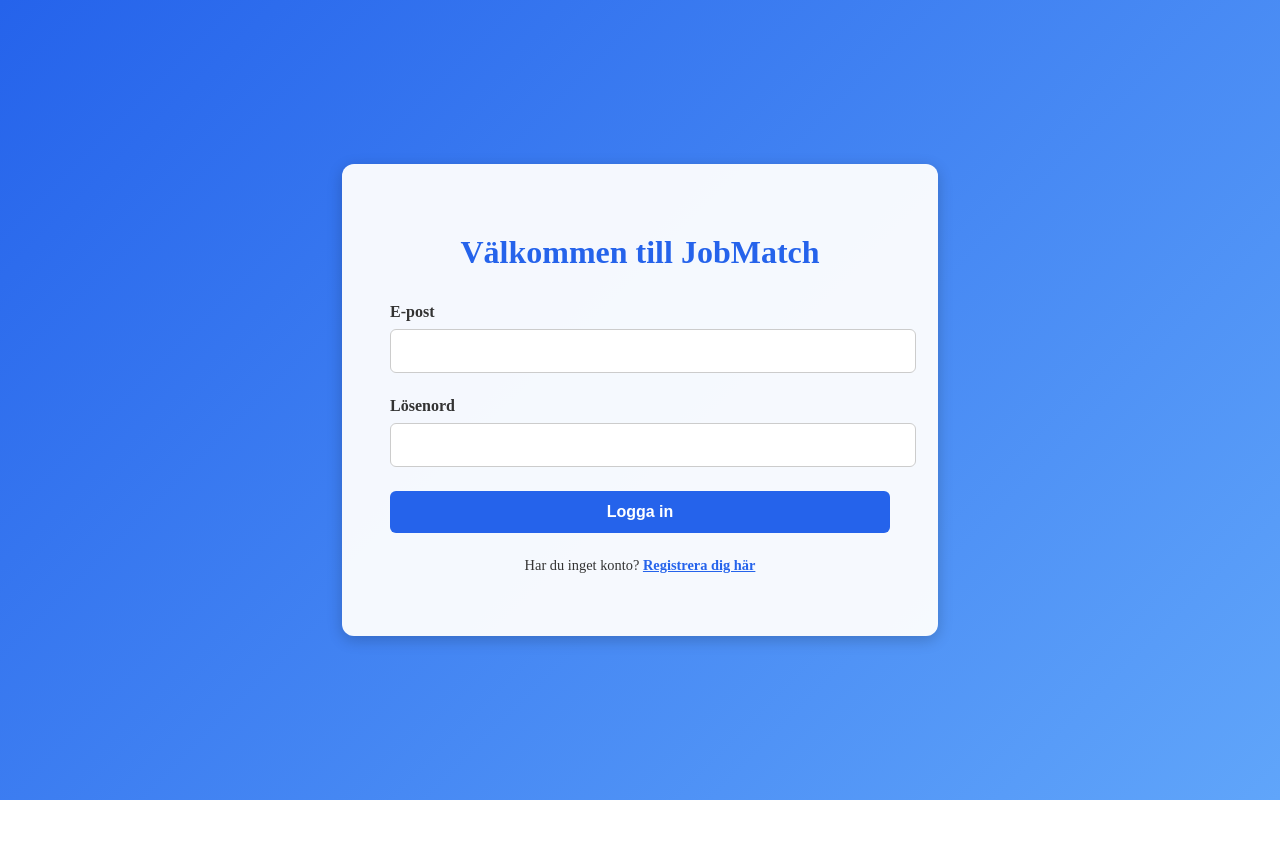
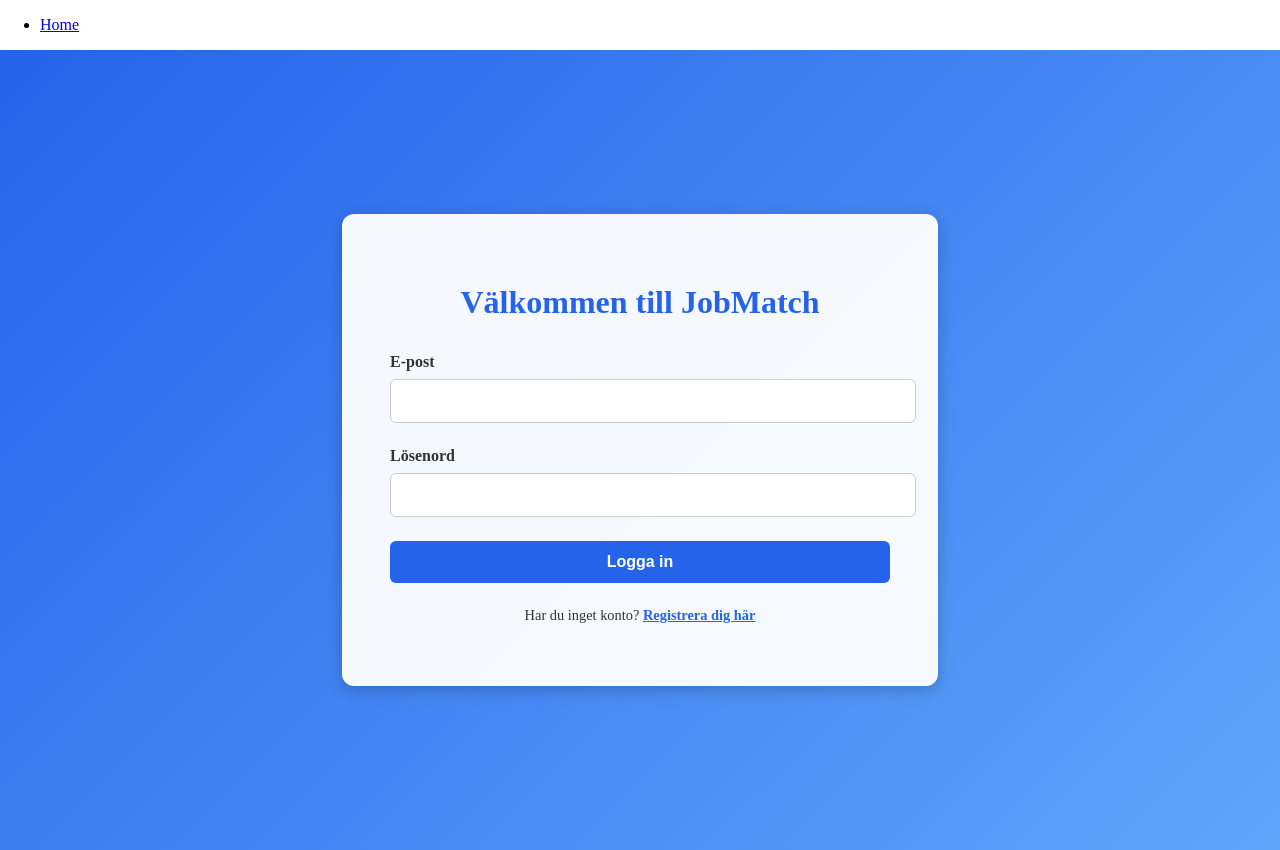
Before and after one commit to WillAxe/IaaS-project, a React app in the folder frontend/: page / in a window 1280 px wide. Before the commit the page ends 800 px from the top, so only its background shows below. Built offline with nearby package versions, Linux system fonts and the light colour scheme; the HTML template or start-up script is replaced by a standard one.

Commit message:
Fixed app.jsx

```diff
--- a/frontend/src/App.jsx
+++ b/frontend/src/App.jsx
@@ -1,14 +1,33 @@
-// import { useState } from "react"
 import "./App.css"
-// import Welcome from "./components/welcome"
 import LoginPage from "./components/Welcomepage/welcome"
 
+import {
+  createHashRouter,
+  Link,
+  Outlet,
+  RouterProvider,
+} from "react-router-dom"
 function App() {
-  return (
-    <>
-      <LoginPage />
-    </>
-  )
+  const router = createHashRouter([
+    {
+      children: [{ element: <LoginPage />, path: "/" }],
+      element: (
+        <>
+          <nav>
+            <ul>
+              <li>
+                <Link to="/">Home</Link>
+              </li>
+            </ul>
+          </nav>
+          <main>
+            <Outlet></Outlet>
+          </main>
+        </>
+      ),
+    },
+  ])
+  return <RouterProvider router={router} />
 }
 
 export default App
```
